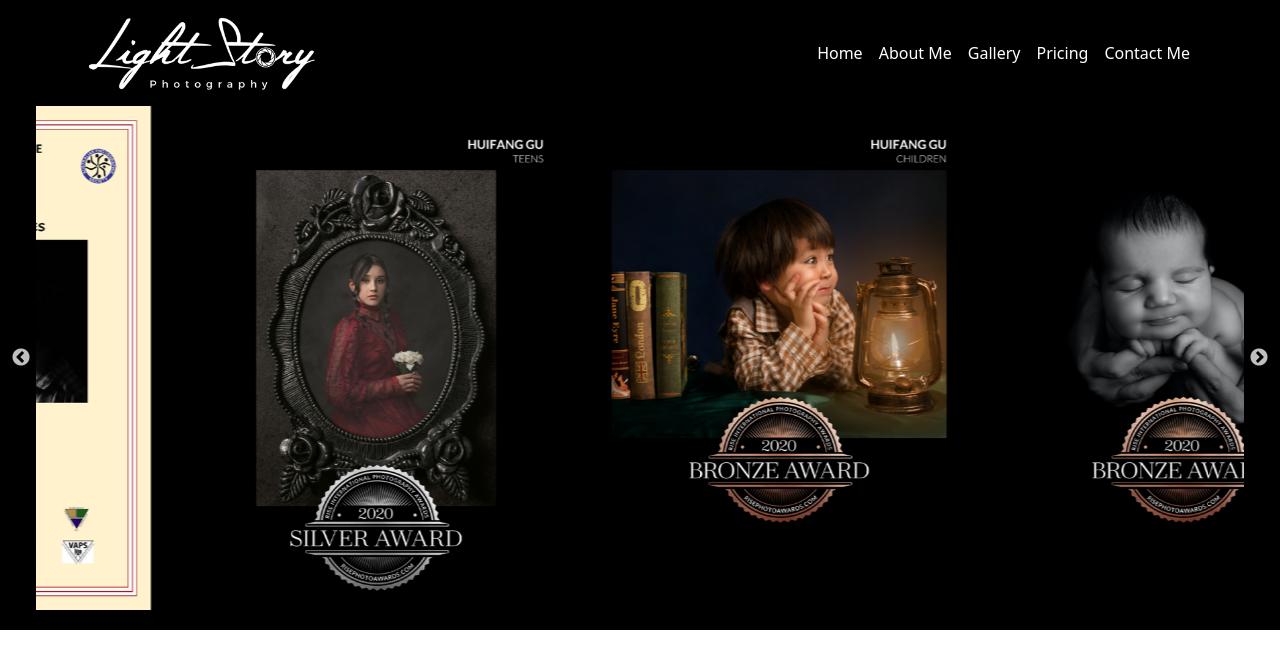
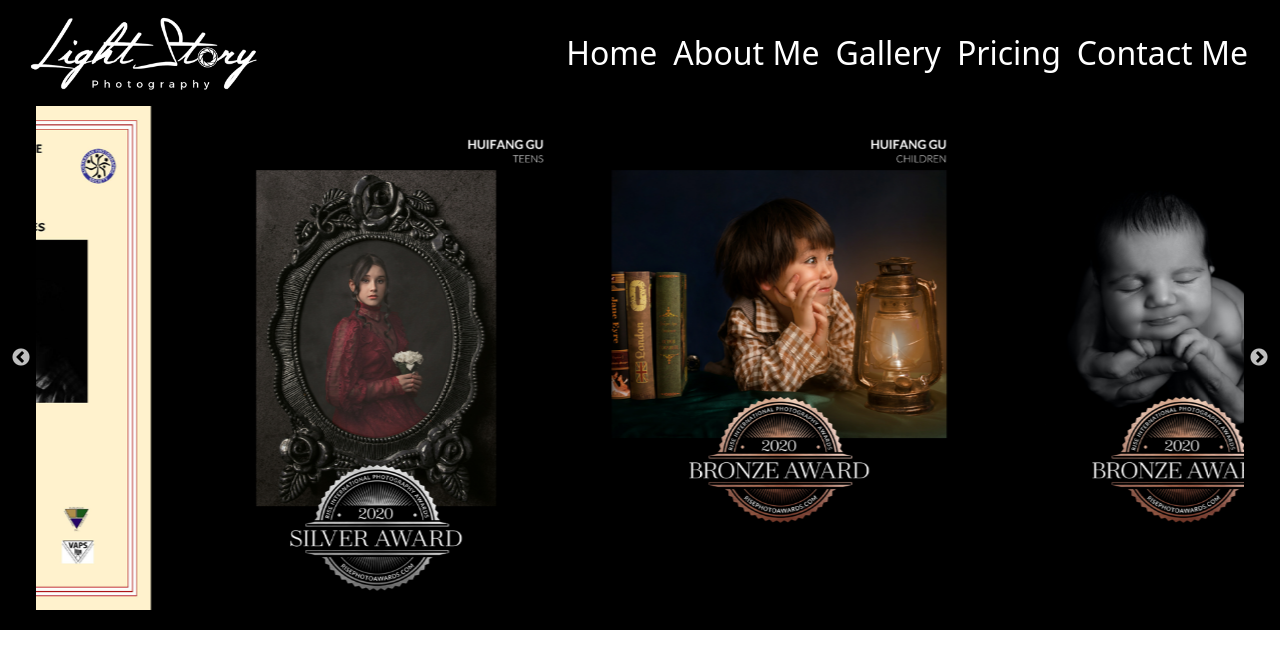
Before and after one commit to huifang719/lightstory, a React (Create React App) app: page / in a window 1280 px wide. Shown: the top 668 px of the page. Built offline with nearby package versions, Linux system fonts and the light colour scheme.

Commit message:
css changes on navbar for deploying

```diff
--- a/src/App.css
+++ b/src/App.css
@@ -13,4 +13,5 @@
 
 .navbar .navbar-nav .nav-link {
   color: #ffffff;
+  font-size: 2rem;
 }
--- a/src/components/inc/MainNav.js
+++ b/src/components/inc/MainNav.js
@@ -6,7 +6,7 @@ import brand from '../image/logo.png';
 const MainNav = () => {
   return (
     <Navbar variant="dark" expand="lg">
-      <Container style={{ backgroudColor: '#14213d' }}>
+      <Container fluid style={{ backgroudColor: '#14213d' }}>
         <Navbar.Brand className="sm-ms-0 md-ms-4 lg-ms-6" as={Link} to="/">
           <Image src={brand} style={{ height: '80px' }} />
         </Navbar.Brand>
```
